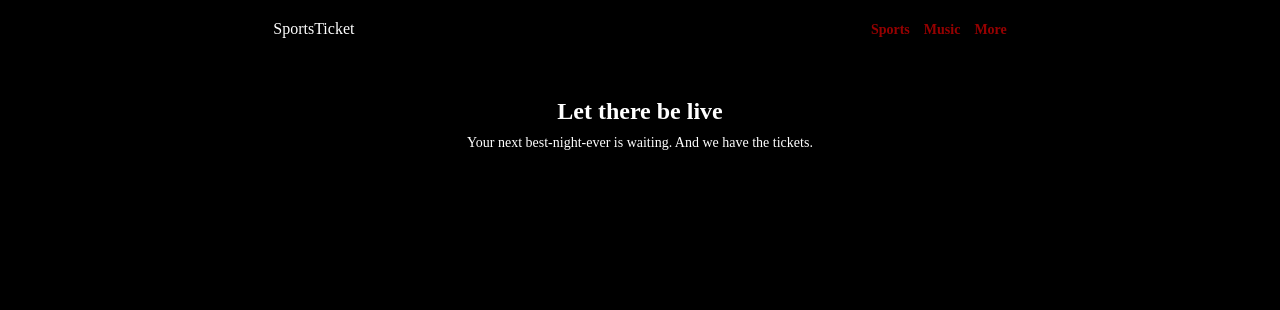
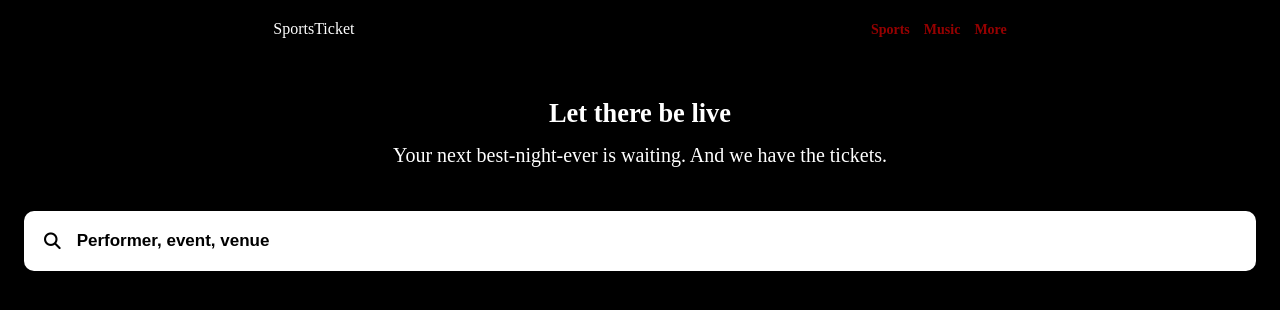
Before and after one commit to moisesg526/sports-ticket, a plain HTML site: page index.html in a window 1280 px wide. Drawn offline with Linux system fonts and the light colour scheme.

Commit message:
Added a searchbar to search for events

```diff
--- a/index.html
+++ b/index.html
@@ -4,6 +4,7 @@
     <meta charset="UTF-8">
     <meta http-equiv="X-UA-Compatible" content="IE=edge">
     <meta name="viewport" content="width=device-width, initial-scale=1.0">
+    <script src="https://kit.fontawesome.com/7fbee0115c.js" crossorigin="anonymous"></script>
     <link rel="stylesheet" href="styles.css">
     <title>SportsTicket
     </title>
@@ -26,7 +27,10 @@
                 <h3>Your next best-night-ever is waiting. And we have the tickets.</h3>
             </div>
             <div class="search">
-
+                <button class="searchbar">
+                    <i class="fa-solid fa-magnifying-glass fa-lg searchicon"></i>
+                    <p>Performer, event, venue</p>
+                </button>
             </div>
         </div>
     </section>
--- a/styles.css
+++ b/styles.css
@@ -34,11 +34,39 @@
 
 h1 {
     color: #fff;
-    font-size: 24px;
+    font-size: 1.65rem;
     padding-bottom: 10px;
 }
 h3 {
     color: #fff;
-    font-size: 14px;
+    font-size: 1.25rem;
     font-weight: 200;
+    line-height: 2rem;
 }
+
+.search {
+    padding: 0 1.5rem;
+}
+
+.searchbar {
+    width: 100%;
+    padding: 1.25rem;
+    color: #000;
+    background-color: #fff;
+    cursor: pointer;
+    display: flex;
+    align-items: center;
+    border-radius: 10px;
+    border-style: none;
+}
+.searchbar p {
+    background-color: inherit;
+    font-weight: 600;
+    font-size: 1.0625rem;
+}
+
+.searchicon {
+    background-color: #fff;
+    padding: 0 1rem 0 0;
+
+}
```
